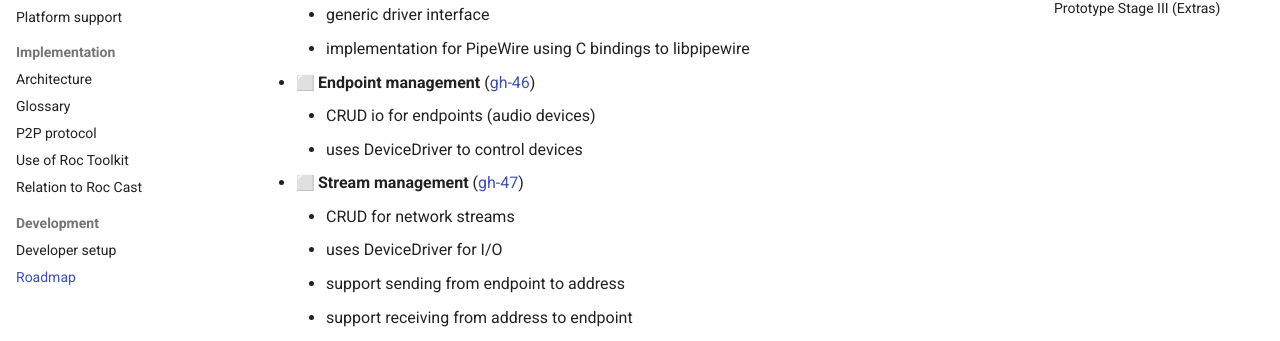
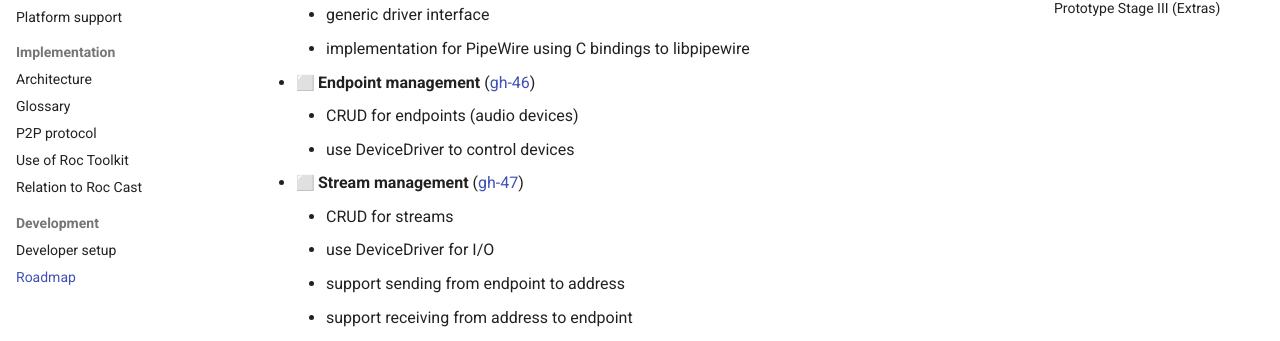
Before and after one commit to roc-streaming/rocd, an MkDocs documentation site: the page built from docs/development/roadmap.md, in a window 1280 px wide and 900 px high, scrolled down 511 px. Shown: the part 154-495 px from the top of the window. Built offline with MkDocs 1.6.1 and Material for MkDocs 9.7.7, drawn with Linux system fonts in a browser that asks for light colours; emoji names are drawn with the system emoji font; comment, search, counter and statistics services are not loaded.

Commit message:
Update roadmap

```diff
--- a/docs/development/roadmap.md
+++ b/docs/development/roadmap.md
@@ -8,7 +8,7 @@
     - REST API
     - OpenAPI (Swagger)
     - CLI, logging
-- :white_large_square: **Integration tests skeleton** ([gh-49][gh-49])
+- :white_check_mark: **Integration tests skeleton** ([gh-49][gh-49])
     - driver mock + vault + endpoint and stream dispatchers + rest api server
     - swagger-generated client
     - send requests via client and check how driver mock behaves
@@ -18,11 +18,11 @@
     - generic driver interface
     - implementation for PipeWire using C bindings to libpipewire
 - :white_large_square: **Endpoint management** ([gh-46][gh-46])
-    - CRUD io for endpoints (audio devices)
-    - uses DeviceDriver to control devices
+    - CRUD for endpoints (audio devices)
+    - use DeviceDriver to control devices
 - :white_large_square: **Stream management** ([gh-47][gh-47])
-    - CRUD for network streams
-    - uses DeviceDriver for I/O
+    - CRUD for streams
+    - use DeviceDriver for I/O
     - support sending from endpoint to address
     - support receiving from address to endpoint
     - for now don't support endpoint-to-endpoint
```
